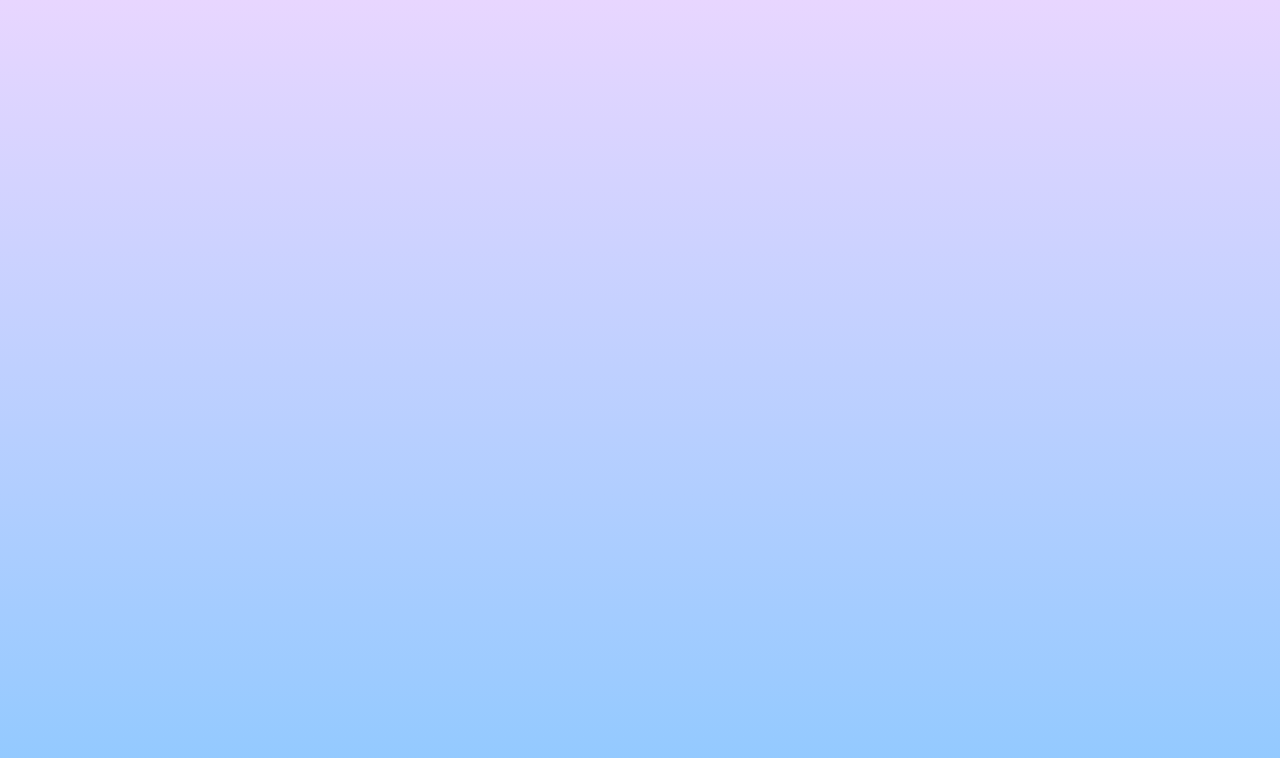
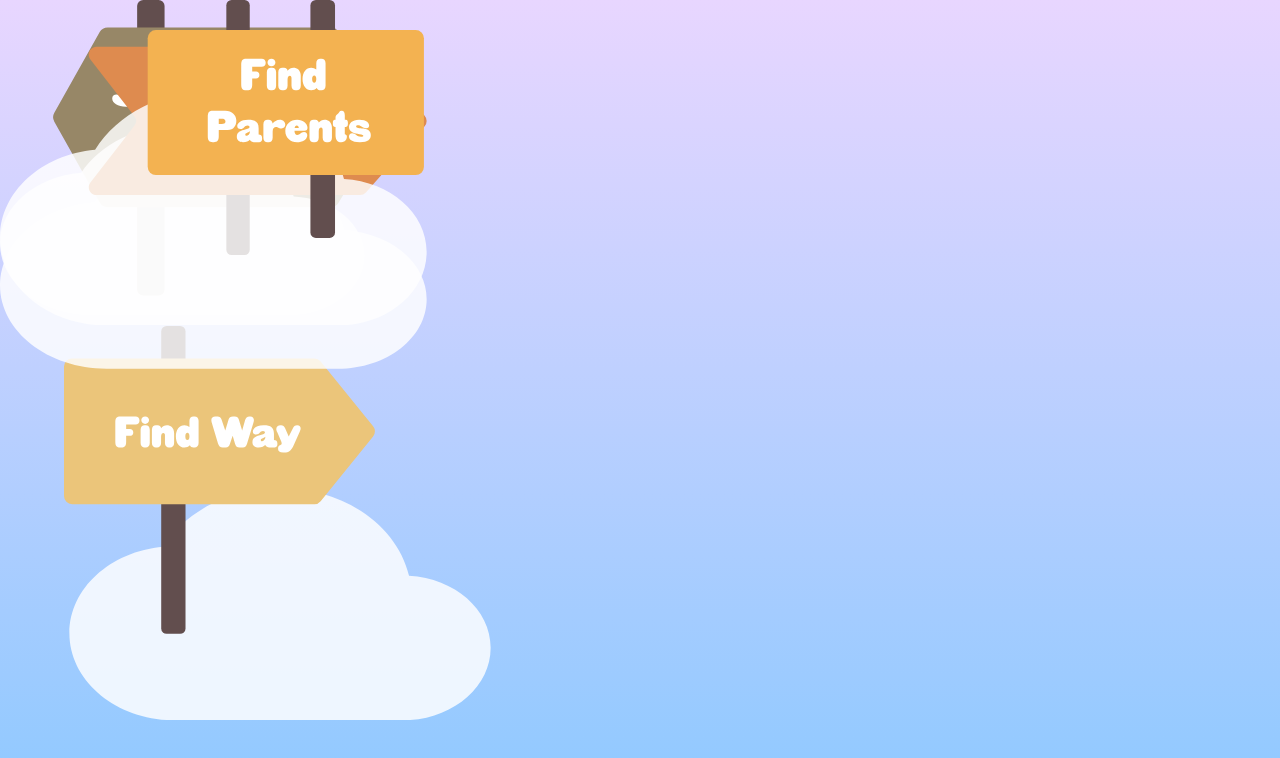
Before and after one commit to amir002001/my-first-errand, a React (Vite) app: page /paths in a window 1280 px wide. Shown: the top 758 px of the page. Built offline with nearby package versions, Linux system fonts and the light colour scheme; a web font is replaced by a local one.

Commit message:
adds path components

```diff
--- a/src/components/svgs/Paths/BuySomething.tsx
+++ b/src/components/svgs/Paths/BuySomething.tsx
@@ -7,6 +7,7 @@ function BuySomething() {
       width="164"
       height="121"
       fill="none"
+      className="object-cover w-full h-full"
       viewBox="0 0 164 121"
     >
       <path
--- a/src/components/svgs/Paths/FindParents.tsx
+++ b/src/components/svgs/Paths/FindParents.tsx
@@ -1,6 +1,6 @@
 import React from "react";
 
-function Icon() {
+function FindParents() {
   return (
     <svg
       xmlns="http://www.w3.org/2000/svg"
@@ -28,4 +28,4 @@ function Icon() {
   );
 }
 
-export default Icon;
+export default FindParents;
--- a/src/components/svgs/Paths/FindWay.tsx
+++ b/src/components/svgs/Paths/FindWay.tsx
@@ -7,6 +7,7 @@ function FindWay() {
       width="158"
       height="146"
       fill="none"
+      className="object-cover w-full h-full"
       viewBox="0 0 158 146"
     >
       <path
--- a/src/pages/Paths.tsx
+++ b/src/pages/Paths.tsx
@@ -1,9 +1,26 @@
+import BuySomething from "../components/svgs/Paths/BuySomething";
+import FindParents from "../components/svgs/Paths/FindParents";
+import FindWay from "../components/svgs/Paths/FindWay";
+import StrangerDanger from "../components/svgs/Paths/StrangerDanger";
 import Cloud from "../components/svgs/Root/Cloud";
 
 function Paths() {
-  return <div className="w-screen h-screen">
-
-  </div>;
+  return (
+    <div className="w-screen h-screen">
+      <div className="absolute w-1/3 left-[5%] bottom-[10%]">
+        <FindWay />
+      </div>
+      <div className="absolute w-1/3">
+        <StrangerDanger />
+      </div>
+      <div className="absolute w-1/3">
+        <BuySomething />
+      </div>
+      <div className="absolute w-1/3">
+        <FindParents />
+      </div>
+    </div>
+  );
 }
 
 export default Paths;
```
